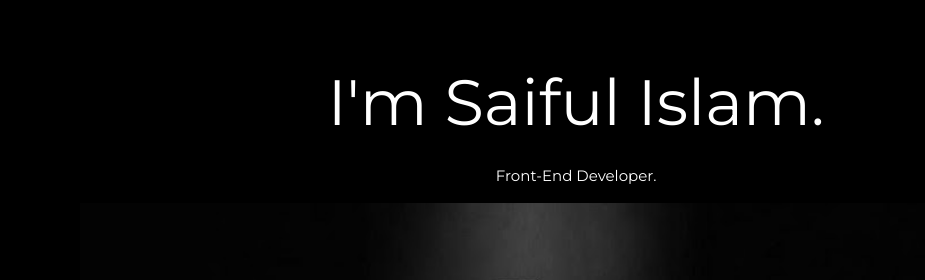
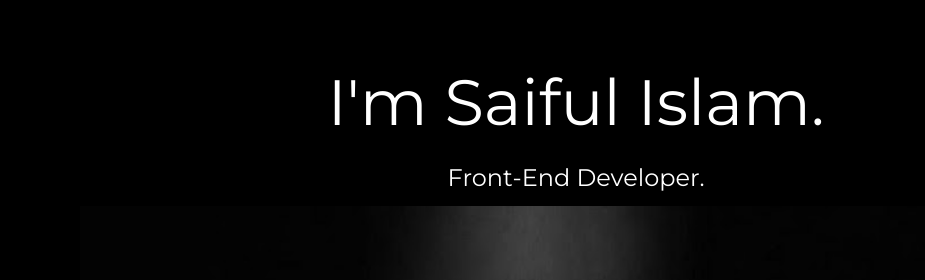
Before and after one commit to Ferrari2003/My-Portfolio-Resume, a plain HTML site: page index.html in a window 1280 px wide. Shown: the top 280 px of the page, 124-1049 px from the left. Drawn offline with nearby package versions, Linux system fonts and the light colour scheme.

Commit message:
aded commit

```diff
--- a/index.html
+++ b/index.html
@@ -57,7 +57,7 @@ body, h1,h2,h3,h4,h5,h6 {font-family: "Montserrat", sans-serif}
   <!-- Header/Home -->
   <header class="w3-container w3-padding-32 w3-center w3-black" id="home">
     <h1 class="w3-jumbo"><span class="w3-hide-small">I'm</span> Saiful Islam.</h1>
-    <p>Front-End Developer.</p>
+    <h3>Front-End Developer.</h3>
     <img src="/image/565e8959-ea8d-4453-9b58-0c677c2d0784.jpg" alt="boy" class="w3-image" width="992" height="1108">
   </header>
 
```
